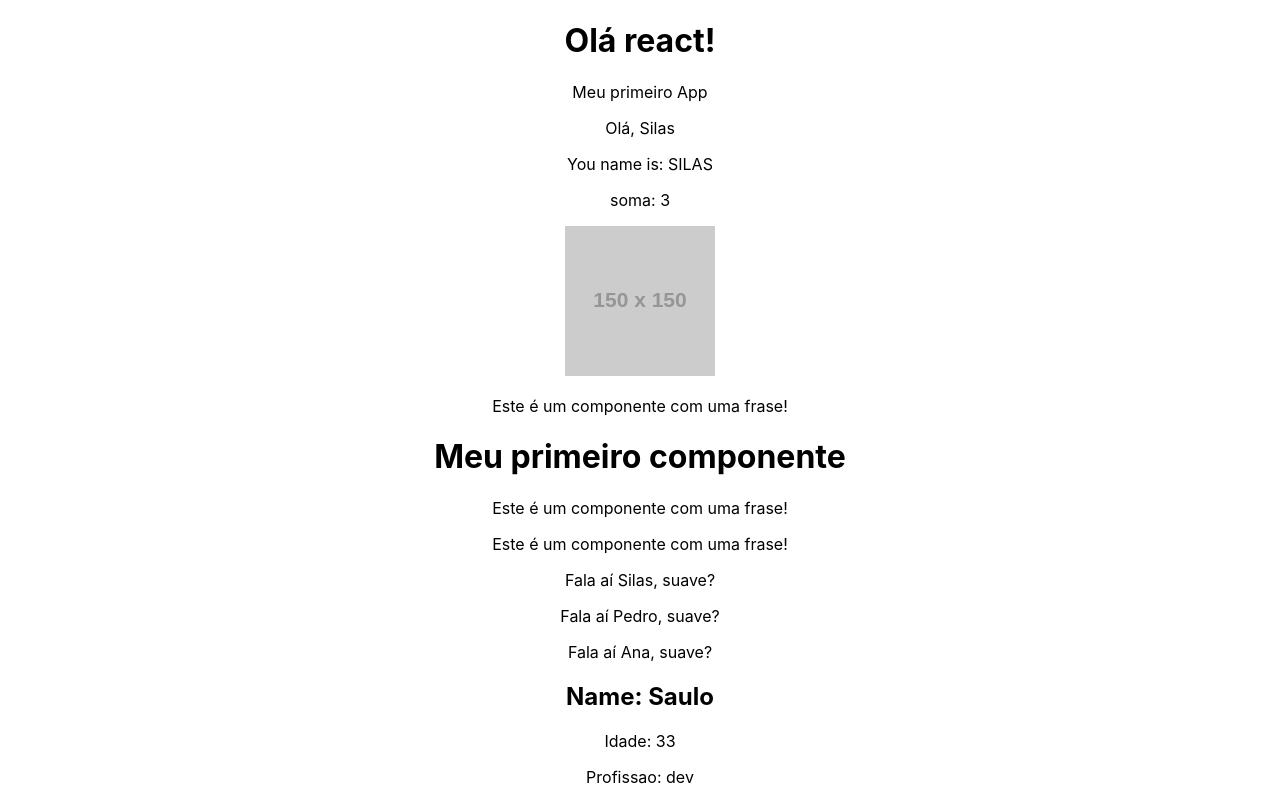
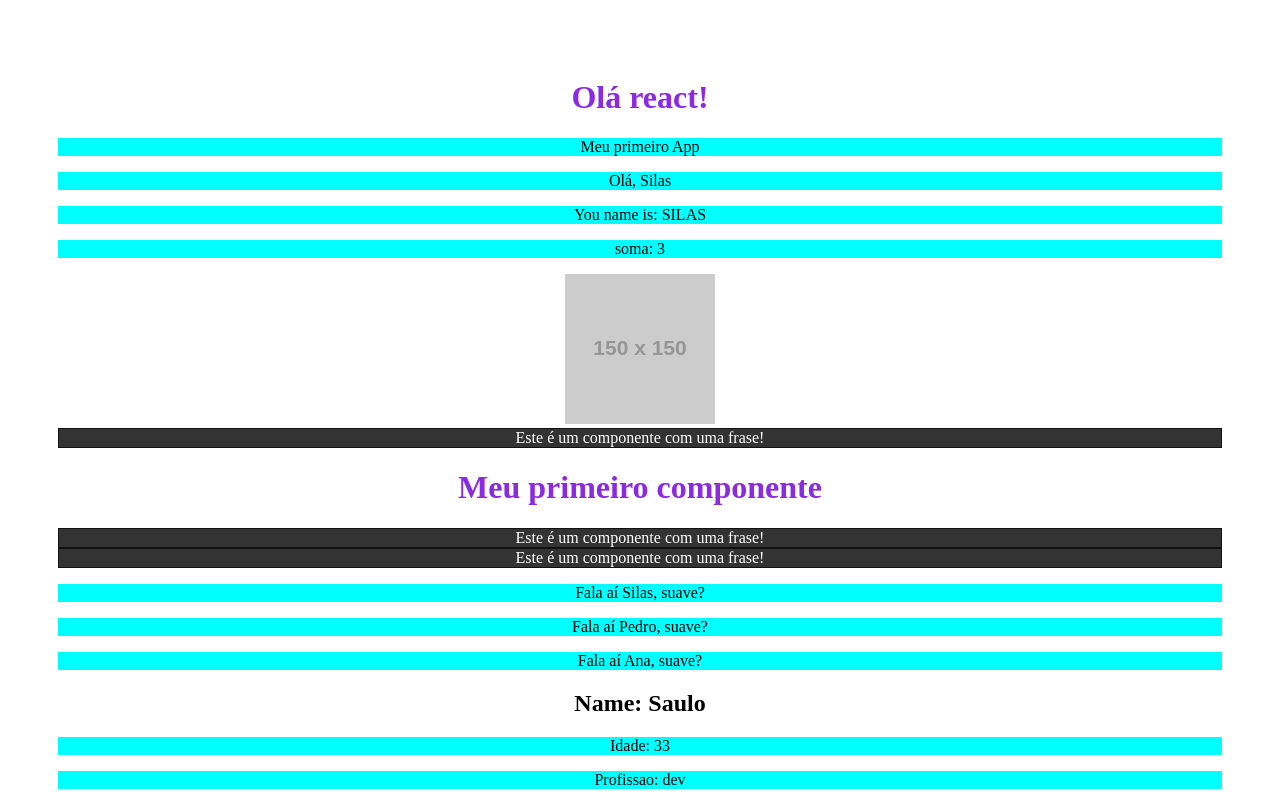
Before and after one commit to SilasFas/React-studies-1, a React (Create React App) app in the folder epsode-1/: page / in a window 1280 px wide. Shown: the top 800 px of the page. Built offline with nearby package versions, Linux system fonts and the light colour scheme.

Commit message:
CSS in react

```diff
--- a/epsode-1/src/components/Frase.js
+++ b/epsode-1/src/components/Frase.js
@@ -1,7 +1,9 @@
+import styles from './Frase.module.css'
+
 function Frase () {
     return (
-        <div>
-            <p>Este é um componente com uma frase!</p>
+        <div className={styles.frase_Conteiner}>
+            <p class={styles.fraseContent}>Este é um componente com uma frase!</p>
         </div>
     )
 }
--- /dev/null
+++ b/epsode-1/src/components/Frase.module.css
@@ -0,0 +1,10 @@
+.frase_Conteiner{
+    background-color: #333;
+    border: 1px solid #111;
+}
+
+.fraseContent {
+    color: #fff;
+    background-color: #333;
+    margin: 0px;
+}
--- a/epsode-1/src/index.css
+++ b/epsode-1/src/index.css
@@ -1,13 +1,11 @@
 body {
-  margin: 0;
-  font-family: -apple-system, BlinkMacSystemFont, 'Segoe UI', 'Roboto', 'Oxygen',
-    'Ubuntu', 'Cantarell', 'Fira Sans', 'Droid Sans', 'Helvetica Neue',
-    sans-serif;
-  -webkit-font-smoothing: antialiased;
-  -moz-osx-font-smoothing: grayscale;
+  padding: 50px;
 }
 
-code {
-  font-family: source-code-pro, Menlo, Monaco, Consolas, 'Courier New',
-    monospace;
+h1 {
+  color: blueviolet;
 }
+
+p {
+  background-color: aqua;
+}
```
